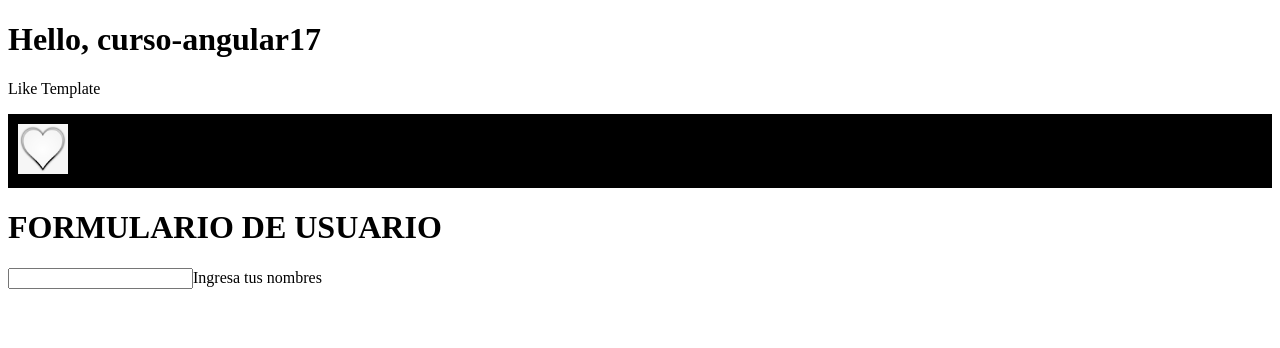
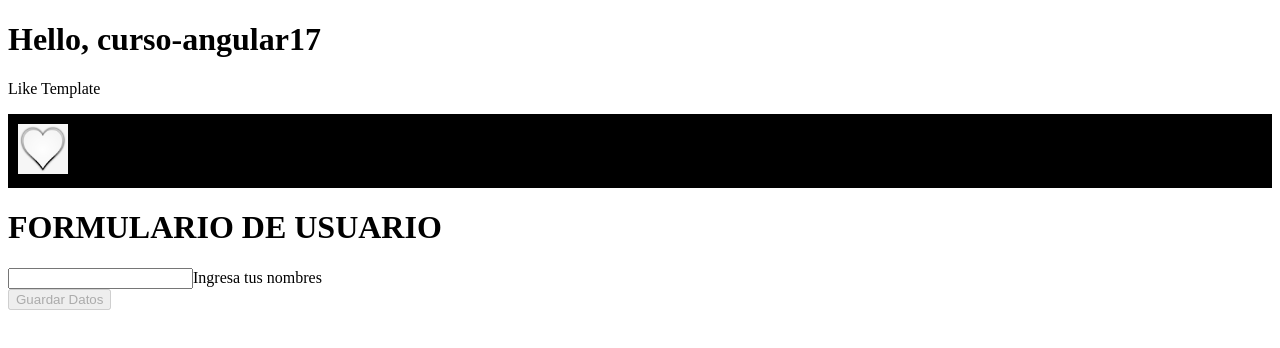
Before and after one commit to HugoMontes/curso-angular17, an Angular app: page / in a window 1280 px wide. Shown: the top 348 px of the page. Built offline with nearby package versions, Linux system fonts and the light colour scheme.

Commit message:
30. PROPERTY BINDING

```diff
--- a/src/app/user-form/user-form.component.html
+++ b/src/app/user-form/user-form.component.html
@@ -1,3 +1,5 @@
 <h1>FORMULARIO DE USUARIO</h1>
 <input type="text" />
 <span>{{ inputMessate }}</span>
+<br />
+<button [disabled]="disableButton">Guardar Datos</button>
--- a/src/app/user-form/user-form.component.ts
+++ b/src/app/user-form/user-form.component.ts
@@ -9,4 +9,12 @@ import { Component } from '@angular/core';
 })
 export class UserFormComponent {
   inputMessate = 'Ingresa tus nombres';
+  disableButton = false;
+
+  constructor() {
+    setTimeout(() => {
+      console.log('Boton deshabilitado...');
+      this.disableButton = true;
+    }, 5000);
+  }
 }
```
